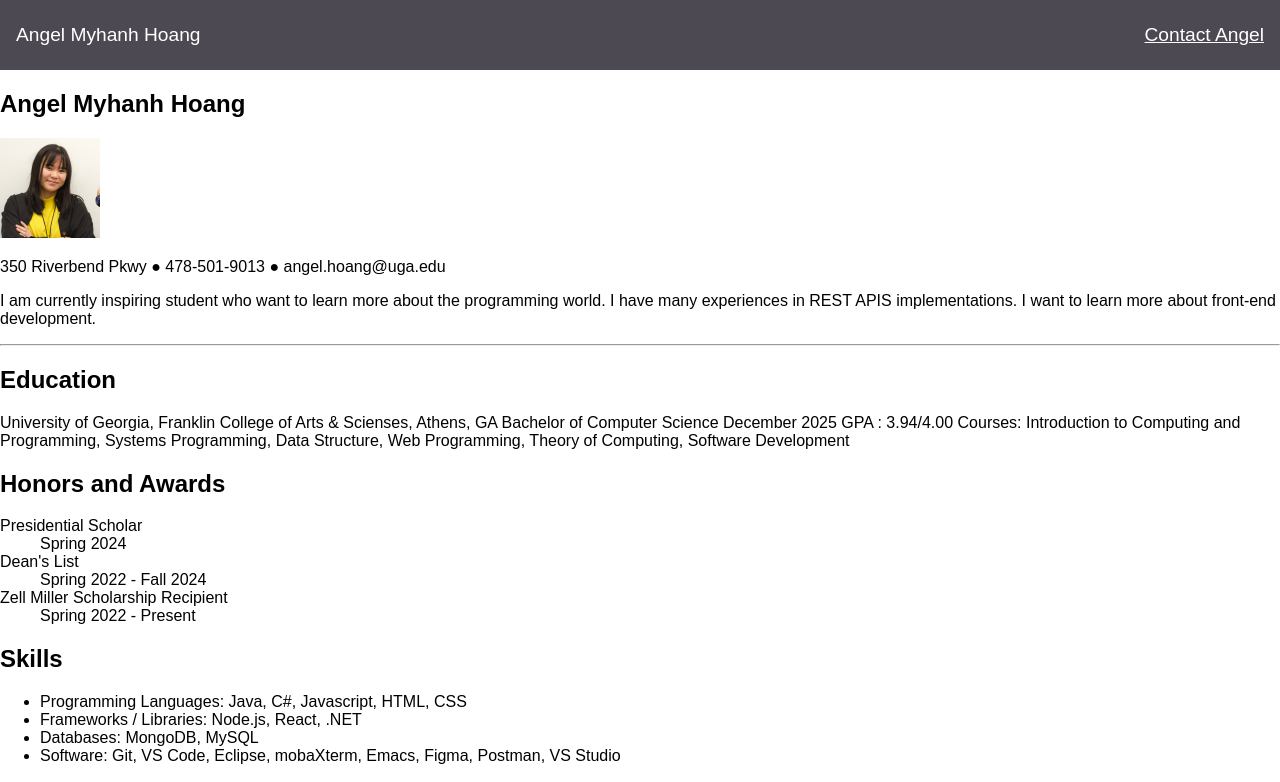
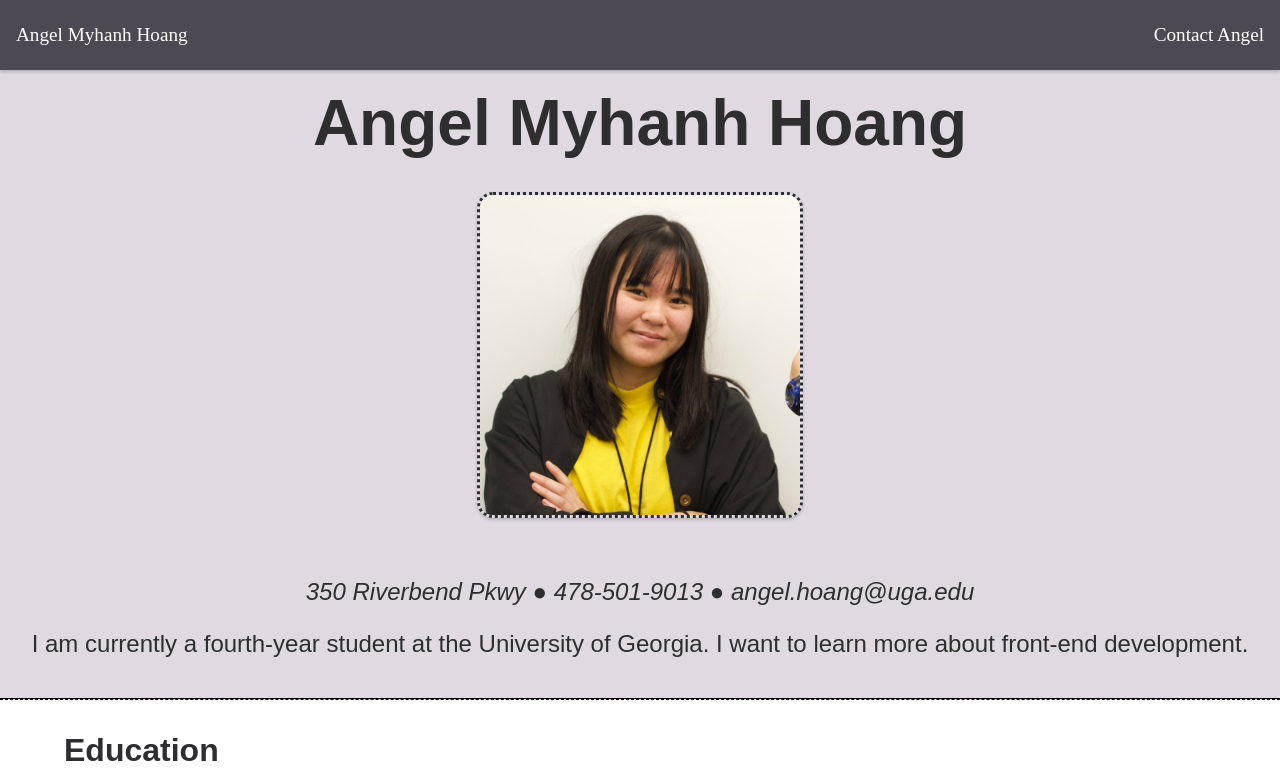
Before and after one commit to ahoang928/ahoang928.github.io, a plain HTML site: page index.html in a window 1280 px wide. Shown: the top 782 px of the page. Drawn offline with Linux system fonts and the light colour scheme; a web font is replaced by a local one.

Commit message:
finish splash

```diff
--- a/css/style.css
+++ b/css/style.css
@@ -10,19 +10,73 @@ nav
     padding: 1.5rem 1rem;
     display: flex;
     justify-content: space-between;
+    position: relative;
+    box-shadow: 0 0.1rem 0.2rem 0 rgba(0, 0, 0, 0.2);
 }
 
-.pnav, .contact
+h1
+{
+    font-family: "Beiruti", sans-serif;
+    color: #2e2d30;
+    margin: 0;
+    font-size: 4rem;
+}
+
+h2
+{
+    font-family: "Beiruti", sans-serif;
+    color: #2e2d30;
+    font-size: 2rem;
+}
+
+.splash img
+{
+    margin: 2rem;
+    height: 20rem;
+    width: auto;
+    border-radius: 1rem;
+    border-style:dotted ;
+    border-color:  #2e2d30;
+    box-shadow: 0 0.1rem 0.2rem 0 rgba(0, 0, 0, 0.2);
+}
+
+.splash > p
+{
+    font-family: "Maname", sans-serif, Arial, Helvetica;
+    color: #2e2d30;
+    font-size: 1.5rem;
+}
+
+.splash p:first-of-type
+{
+    font-style: italic;
+}
+
+.splash
+{
+    background-color: #e0d9e2;
+    padding: 1rem;
+    text-align: center;
+}
+
+.pnav, .contact, footer p
 {
     color: white;
     margin: 0rem 0rem;
     font-size: 1.2rem;
+    font-family: "Playwrite AU NSW";
+    font-weight: 400;
+    font-weight: 2rem;
+}
+
+footer p
+{
+    margin: 0rem 1rem;
 }
 
 .contact
 {
-    text-decoration: underline;
-    text-decoration-color: white;
+    text-decoration: none;
 }
 
 .contact:hover
@@ -31,3 +85,37 @@ nav
     text-decoration: underline;
     text-decoration-color: rgb(226, 176, 211);
 }
+
+footer
+{
+    background-color: #8a878d;
+    display: flex;
+    justify-content: center;
+    padding: 1rem;
+}
+
+hr
+{
+    margin: auto;
+    border-color: #4d4953;
+    border-bottom: 1px dashed ;
+}
+
+.edu, .honors, .skills, .leadership, .projects
+{
+    margin: 2rem 4rem;
+    border-bottom: solid;
+    box-shadow: 0 0.4rem 0.2rem -0.2rem rgba(0, 0, 0, 0.2);
+}
+
+.honors dl
+{
+    display: grid;
+    gap: 4px;
+    grid-template-columns: 1fr auto;
+}
+
+.honors dd
+{
+    font-style: italic;
+}
--- a/index.html
+++ b/index.html
@@ -6,32 +6,35 @@
     <title>Angel Myhanh Hoang</title>
     <link rel="stylesheet"  href="https://cdnjs.cloudflare.com/ajax/libs/font-awesome/6.0.0-beta3/css/all.min.css">
     <link rel="stylesheet" href="css/style.css">
+    <link rel="preconnect" href="https://fonts.googleapis.com">
+    <link rel="preconnect" href="https://fonts.gstatic.com" crossorigin>
+    <link href="https://fonts.googleapis.com/css2?family=Beiruti:wght@200..900&family=Maname&family=Playwrite+AU+NSW:wght@100..400&display=swap" rel="stylesheet">
 </head>
 <body>
 
     <nav>
         <p class="pnav">Angel Myhanh Hoang</p>
-        <a href="contact.html">
+        <a class = "contact" href="contact.html">
             <p class="contact">Contact Angel</p>
         </a>
     </nav>
 
-    <section>
+    <section class="splash">
         <h1>Angel Myhanh Hoang</h1>
         <img src="images/headshot.jpg" alt="Angel Headshot" width="100" height="100">
         <p>350 Riverbend Pkwy &#9679; 478-501-9013 &#9679; angel.hoang@uga.edu</p>
-        <p>I am currently inspiring student who want to learn more about the programming world. I have many experiences in REST APIS implementations. I want to learn more about front-end development.</p>
+        <p>I am currently a fourth-year student at the University of Georgia. I want to learn more about front-end development.</p>
     </section>
 
     <hr>
 
-    <section>
+    <section class="edu">
         <h2>Education</h2>
         <p>University of Georgia, Franklin College of Arts & Scienses, Athens, GA Bachelor of Computer Science December 2025 GPA : 3.94/4.00
             Courses: Introduction to Computing and Programming, Systems Programming, Data Structure, Web Programming, Theory of Computing, Software Development</p>
     </section>
 
-    <section>
+    <section class="honors">
         <h2>Honors and Awards</h2>
         <dl>
             <dt>Presidential Scholar</dt>
@@ -43,7 +46,7 @@
         </dl>
     </section>
 
-    <section>
+    <section class="skills">
         <h2>Skills</h2>
         <ul>
             <li>Programming Languages: Java, C#, Javascript, HTML, CSS</li>
@@ -53,7 +56,7 @@
         </ul>
     </section>
 
-    <section>
+    <section class="leadership">
         <h2>Leadership and Experience</h2>
         <dl>
             <dt>UGA hacks Logistic Organizer, Athens, GA</dt>
@@ -69,7 +72,7 @@
         </dl>
     </section>
 
-    <section>
+    <section class="projects">
         <h2>Projects</h2>
 
         <h3>Flappy Bird</h3>
@@ -93,8 +96,11 @@
     </section>
 
     <footer>
-        <a href="contact.html">© Angel M. Hoang</a> •
-        <a href="https://www.linkedin.com/in/angelmhoang/"><i class="fab fa-linkedin"></i></a>
+        <a class = "contact" href="contact.html">© Angel M. Hoang</a>
+        <p>•</p>
+        <a class = "contact" href="https://www.linkedin.com/in/angelmhoang/">
+            <i class="fab fa-linkedin"></i>
+        </a>
     </footer>
 
 </body>
```
Also changed, not shown: contact.html (+7 -4 lines).
